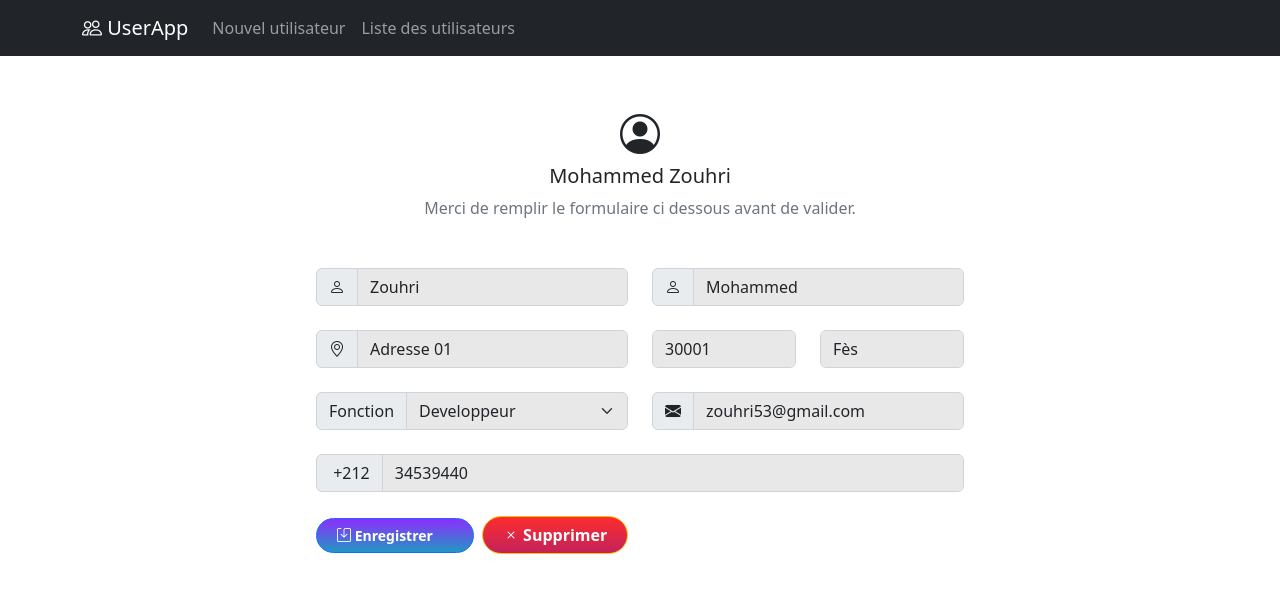
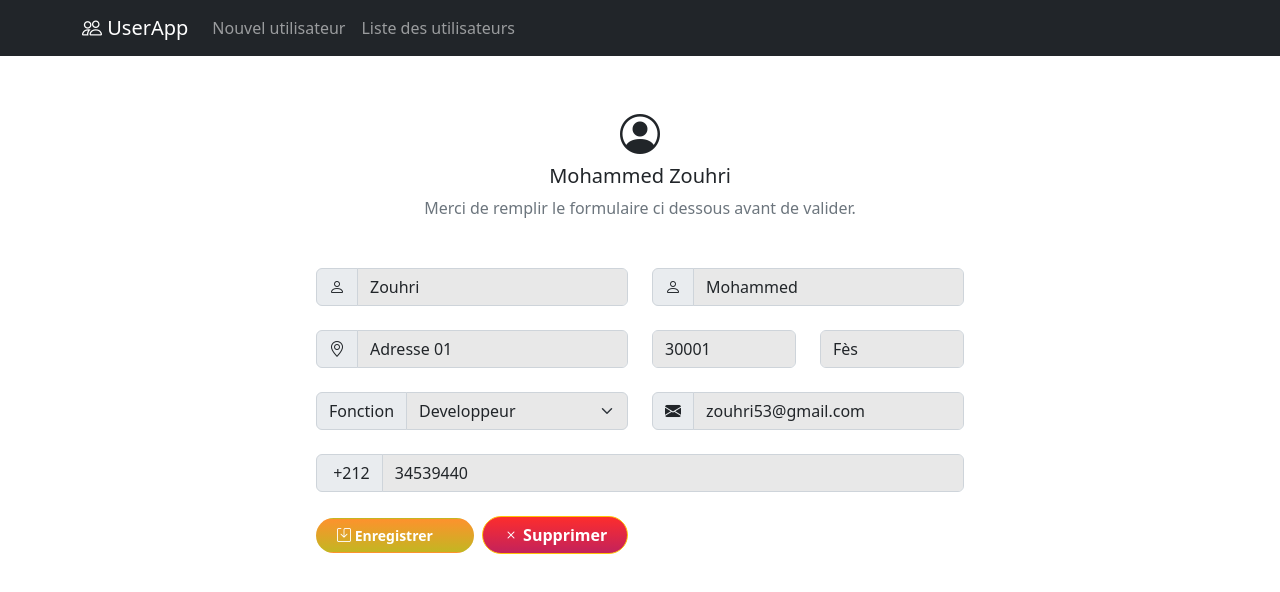
Before and after one commit to zouhri53/userAppExam, an Angular app: page /userDeatail/0 in a window 1280 px wide. Shown: the top 592 px of the page. Built offline with nearby package versions, Linux system fonts and the light colour scheme; some icons are missing.

Commit message:
user detail css changes

```diff
--- a/src/app/user-detail/user-detail.component.css
+++ b/src/app/user-detail/user-detail.component.css
@@ -4,7 +4,7 @@
     padding-left: 20px;
     padding-right: 40px;
     font-weight: bold;
-    background: linear-gradient(0deg, rgba(34,151,195,1) 0%, rgba(142,45,253,1) 100%);
+    background: linear-gradient(0deg, rgba(195,182,34,1) 0%, rgba(253,146,45,1) 100%);
     color: white;
     font-size: 14px;
 }
--- a/src/app/user-detail/user-detail.component.html
+++ b/src/app/user-detail/user-detail.component.html
@@ -118,7 +118,7 @@
 
 
 
-      <button type="submit" [disabled]="!userAccountUpdate.valid" class="btn btn-primary btn-block mb-4 enregistrer"><i class="bi bi-save"></i> Enregistrer</button>
+      <button type="submit" [disabled]="!userAccountUpdate.valid" class="btn btn-block mb-4 enregistrer"><i class="bi bi-save"></i> Enregistrer</button>
       <button type="button" (click)="deleteUser()" class="btn btn-warning btn-block mb-4 mx-2 delete"><i class="bi bi-x"></i> Supprimer</button>
     </form>
   </div>
```
